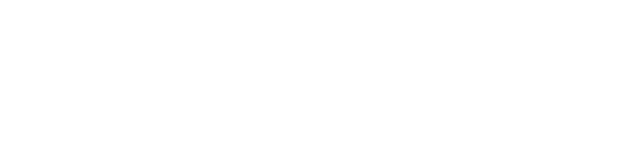
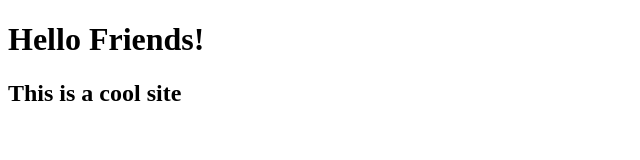
Before and after one commit to KylerJung/supreme-octo-guide, a plain HTML site: page index.html in a window 1280 px wide. Shown: the whole page, without its empty margins (0-640 px from the left). Drawn offline with Linux system fonts and the light colour scheme.

Commit message:
modified headings and added css file

```diff
--- a/index.html
+++ b/index.html
@@ -7,6 +7,7 @@
   <title>Document</title>
 </head>
 <body>
-  <h1></h1>
+  <h1>Hello Friends!</h1>
+  <h2>This is a cool site</h2>
 </body>
 </html>
--- /dev/null
+++ b/style.css
@@ -0,0 +1,3 @@
+h1 {
+  background-color: aquamarine;
+}
```
